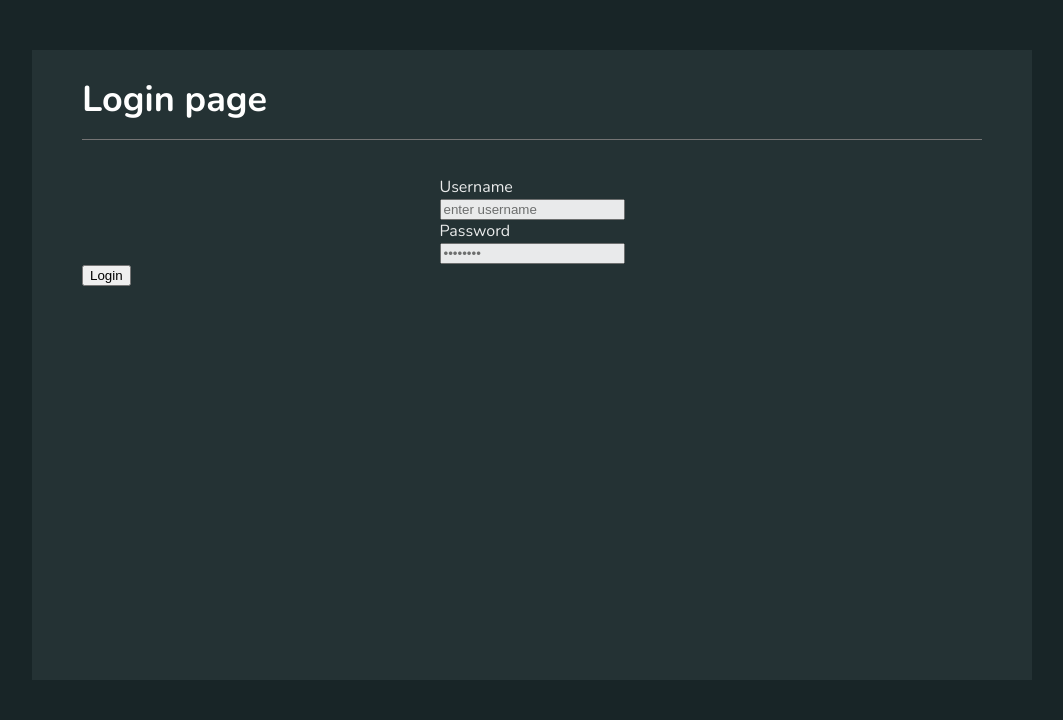
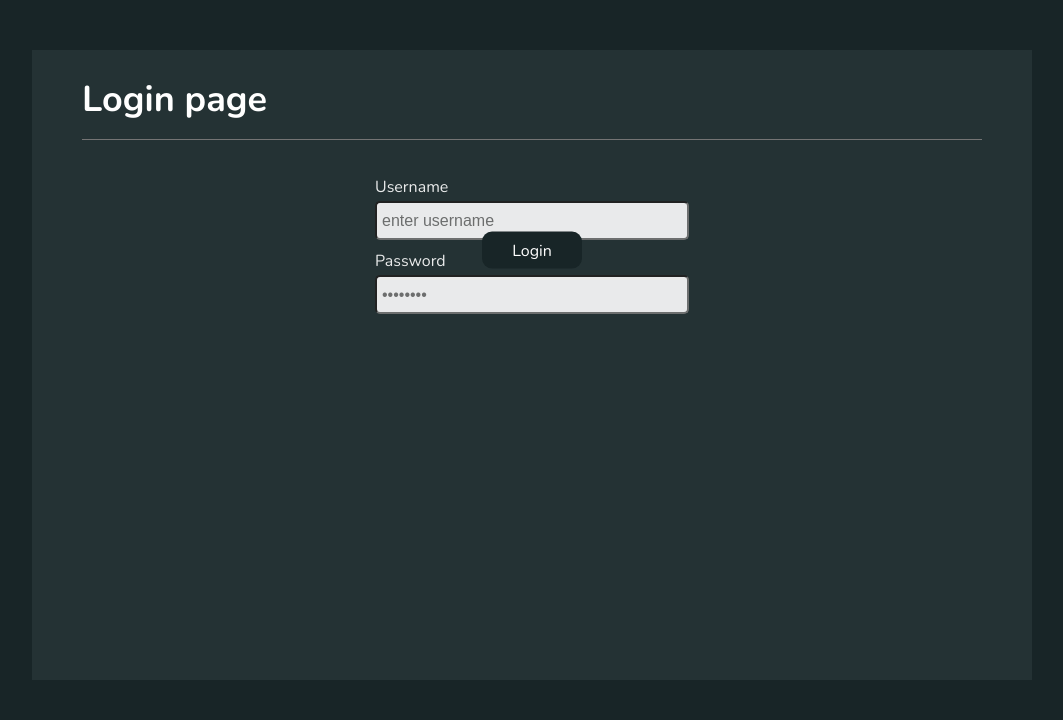
Before and after one commit to WiktorBK/CodingRoutine, a Django app: page /administration/login/ in a window 1280 px wide. Shown: the part 150-870 px from the top of the page, without its empty margins (108-1171 px from the left). Run offline with Django 4.2, Linux system fonts and the light colour scheme.

Commit message:
Admin: add styling for login and logout

```diff
--- a/static/styles/style-admin.css
+++ b/static/styles/style-admin.css
@@ -43,6 +43,13 @@
     border: 1px solid rgb(69, 69, 69);
     transition: 0.3s;}
 
+    a{text-decoration: none;}
+
+    #admin-content>p{
+      color:white; font-size: 18px;}
+
+
+
   .model-box:hover {border: 1px solid rgb(104, 104, 104);}
   #new {
     width: 18px;height: 18px;
@@ -83,9 +90,36 @@
     font-size: 16px;
     font-family: "Nunito", sans-serif;
     cursor:pointer;
-    margin: 20px 10px 0px 5px;}
+    margin: 20px 10px 0px 5px;
+  }
 
-  #models-content>#button:hover, #add-button[type="submit"]:hover, #models-content>form>#button:hover
+  #login-btn[type="submit"]{
+    width: 100px;height: 37px;
+    background-color: #182527;
+    border-radius: 10px;
+    color: white;
+    transition: 0.2s;
+    border: none;
+    font-size: 16px;
+    font-family: "Nunito", sans-serif;
+    cursor:pointer;
+  }
+
+  .vertical-center{
+  margin: 0;
+  position: absolute;
+  top: 50%;
+  left: 50%;
+  -ms-transform: translate(-50%, -50%);
+  transform: translate(-50%, -50%);
+  }
+
+  #label>label>div>input{
+    width: 300px;height: 25px;font-size: 16px;
+    margin-bottom: 10px;margin-top: 3px;border-radius: 5px;
+    padding: 5px;}
+
+  #models-content>#button:hover, #add-button[type="submit"]:hover, #models-content>form>#button:hover, #login-btn:hover
   {background-color: rgb(31, 42, 43);}
   #models-content>form{margin-top: 0px;  }
   #models-content>form>label{color: white;opacity: 0.9;}
@@ -209,6 +243,7 @@
   }
 
 
+
   @media screen and (max-width: 1400px) {
     #admin-header {margin-left: 50px;width: 90%;}
     #admin-box {width: 1000px;height: 630px;}
```
